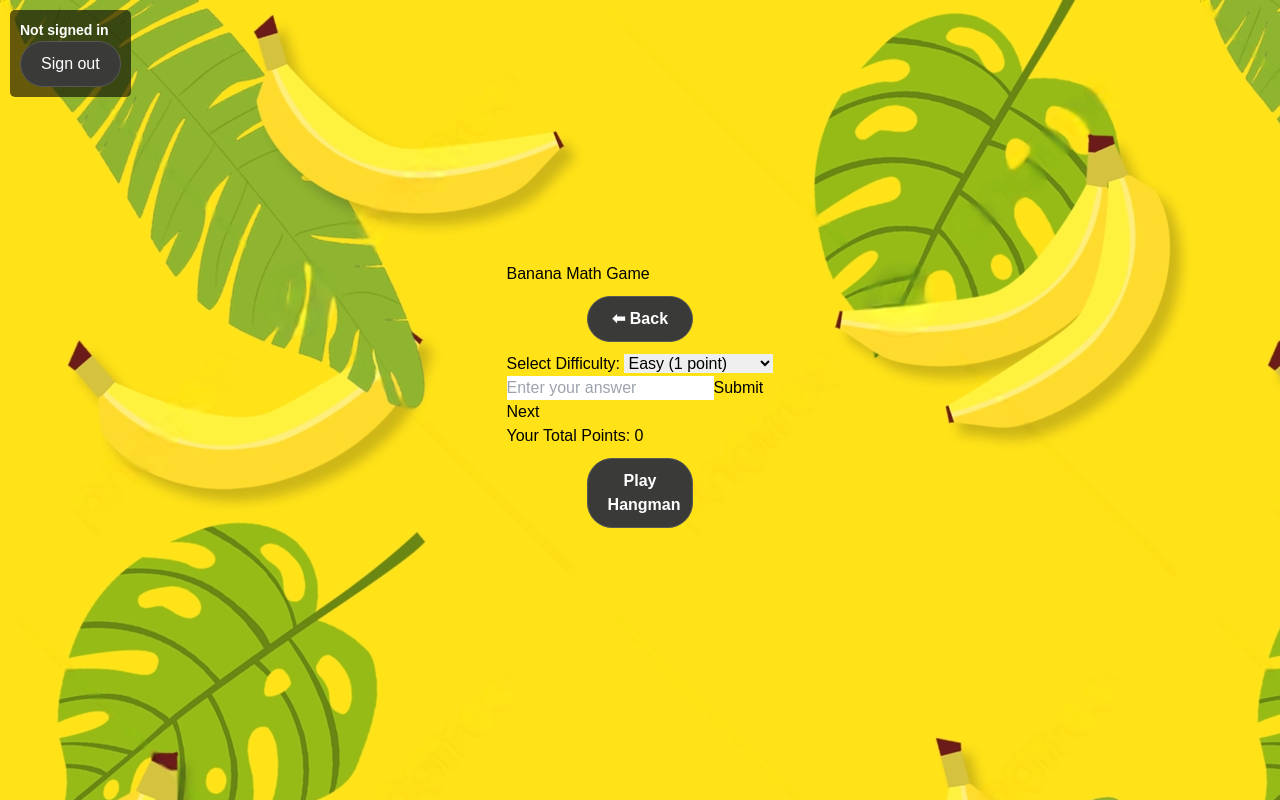
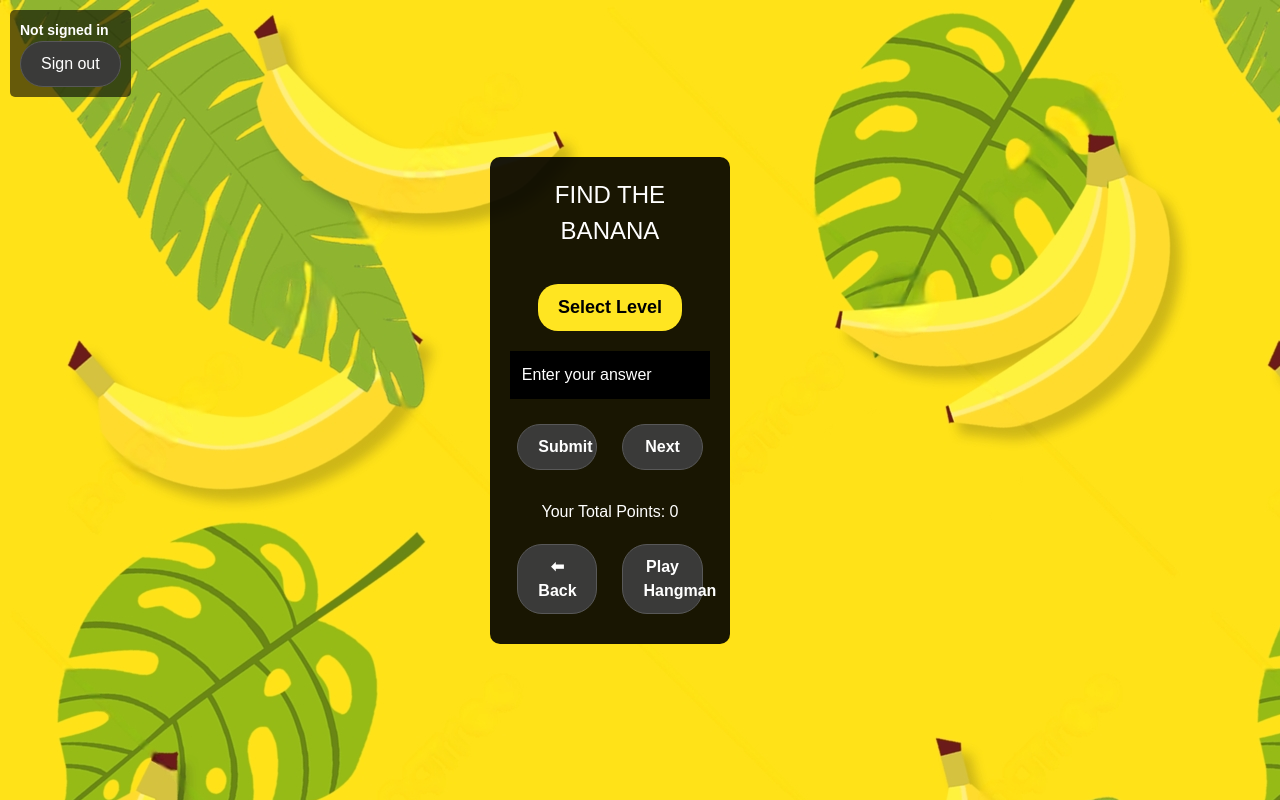
Before and after one commit to Abdul1013Faththah/hang-with-banana, a Next.js app: page /game in a window 1280 px wide. Built offline with nearby package versions, Linux system fonts and the light colour scheme; no server answers.

Commit message:
game page style and some bug fix have more to go

```diff
--- a/pages/_app.js
+++ b/pages/_app.js
@@ -3,6 +3,7 @@ import "../styles/hangman.css";
 import "../styles/header.css";
 import "../styles/leadersboard.css";
 import "../styles/levels.css";
+import "../styles/game.css"
 import { SessionProvider } from "next-auth/react";
 import { useRouter } from "next/router";
 import Header from "../components/Header";
--- a/pages/game.js
+++ b/pages/game.js
@@ -16,7 +16,9 @@ export default function Game() {
   const [points, setPoints] = useState(session?.user?.points || 0);
   const [message, setMessage] = useState("");
   const router = useRouter();
+  const { level } = router.query;
   const [showLoginPrompt, setShowLoginPrompt] = useState(false);
+  const [showPointsPopup, setShowPointsPopup] = useState(false);
 
   useEffect(() => {
     const storedGuest = sessionStorage.getItem("guest");
@@ -32,7 +34,7 @@ export default function Game() {
         .then((res) => res.json())
         .then((data) => {
           if (data.points !== undefined) {
-            setPoints(data.points); // Set points from database
+            setPoints(data.points);
           }
         })
         .catch((error) => console.error("Error fetching points:", error));
@@ -40,11 +42,14 @@ export default function Game() {
   }, [session]);
 
   useEffect(() => {
-    if (difficulty !== "easy") {
-      setTimeLeft(difficultySettings[difficulty].time);
+    if (level && difficultySettings[level]) {
+      setDifficulty(level);
+      if (level !== "easy") {
+        setTimeLeft(difficultySettings[level].time);
+      }
     }
     fetchNewQuestion();
-  }, [difficulty]);
+  }, [level]);
 
   useEffect(() => {
     if (timeLeft !== null && timeLeft > 0) {
@@ -62,24 +67,21 @@ export default function Game() {
   };
 
   const handlePlayHangman = () => {
-    if (!session) {
-      setShowLoginPrompt(true); // Ask guest to log in
-    } else if (points < 10) {
-      alert("You need at least 10 points to play Hangman!");
+    if (!session && !guest) {
+      setShowLoginPrompt(true);
+    } else if (points < 10 && !guest) {
+      setShowPointsPopup(true);
+    } else if (guest) {
+      setShowLoginPrompt(true);
     } else {
       router.push("/hangman");
     }
   };
 
-   const handleSignOut = async () => {
+  const handleGuestSignOut = async () => {
     sessionStorage.clear();
     localStorage.clear();
-
-      if (session) {
-        await signOut({ callbackUrl: "/" });
-      } else {
     router.push("/");
-      }
   };
 
   async function fetchNewQuestion() {
@@ -96,6 +98,11 @@ export default function Game() {
   }
 
   async function handleSubmit() {
+    if (timeLeft === 0) {
+      setMessage("Time's up!");
+      return;
+    }
+
     if (parseInt(userAnswer) === correctAnswer) {
       const earnedPoints = difficultySettings[difficulty].points;
       setPoints(points + earnedPoints);
@@ -127,48 +134,55 @@ export default function Game() {
   return (
     <div className="game-page">
       <div className="game-container">
-        <h1>Banana Math Game</h1>
-        <button className="back-btn" onClick={() => router.back()}>
-            ⬅ Back
+        <h1>FIND THE BANANA</h1>
+          <div className="game-buttons">
+            <button className="select-level-btn" onClick={() => router.push("/levels")}>
+              Select Level
             </button>
-        <div>
-          <label>Select Difficulty: </label>
-          <select value={difficulty} onChange={(e) => setDifficulty(e.target.value)}>
-            <option value="easy">Easy (1 point)</option>
-            <option value="medium">Medium (2 points)</option>
-            <option value="hard">Hard (3 points)</option>
-          </select>
           </div>
 
+          <div>
             {difficulty !== "easy" && <p>Time Left: {timeLeft}s</p>}
-
+          </div>
           <div className="image-container">
             {imageUrl && <img src={imageUrl} alt="Math Question" />}
           </div>
 
+          <div className="answer-section">
               <input
                   type="number"
                   placeholder="Enter your answer"
                   value={userAnswer}
                   onChange={(e) => setUserAnswer(e.target.value)}
+                  disabled={timeLeft === 0}
               />
-        <button onClick={handleSubmit}>Submit</button>
+
+              <div className="button-group">
+                  <button className="hangman-btn" onClick={handleSubmit} disabled={timeLeft === 0} >Submit</button>
+                  <button className="hangman-btn" onClick={fetchNewQuestion}>Next</button>
+              </div>
 
               <p>{message}</p>
-
-        <button onClick={fetchNewQuestion}>Next</button>
-
               <p>Your Total Points: {points}</p>
 
-        <button className="hangman-btn" onClick={handlePlayHangman}>
-          Play Hangman
-        </button>
+              <div className="button-group">
+                  <button className="back-btn" onClick={() => router.back()}>⬅ Back</button>
+                  <button className="hangman-btn" onClick={handlePlayHangman}>Play Hangman</button>
+              </div>
+          </div>
 
         {showLoginPrompt && (
           <div className="popup">
-            <p>You need to log in to play Hangman.</p>
-            <button onClick={() => router.push("/")}>Log in</button>
-            <button onClick={() => setShowLoginPrompt(false)}>Cancel</button>
+            <p>You need to Signup or Login with Google to play Hangman.</p>
+            <button className="link"  onClick={guest ? handleGuestSignOut : () => router.push("/")}>Log in</button>
+            <button className="back-btn" onClick={() => setShowLoginPrompt(false)}>Cancel</button>
+          </div>
+        )}
+
+        {showPointsPopup && (
+          <div className="popup">
+            <p>You need at least 10 points to play Hangman!</p>
+            <button className="back-btn" onClick={() => setShowPointsPopup(false)}>OK</button>
           </div>
         )}
 
--- /dev/null
+++ b/styles/game.css
@@ -0,0 +1,85 @@
+    .game-container {
+        background: rgba(0, 0, 0, 0.9);
+        color: white;
+        padding: 20px;
+        border-radius: 10px;
+        width: 80%;
+        text-align: center;
+    }
+
+    .game-container h1 {
+        font-size: 24px;
+        margin-bottom: 15px;
+        color: white;
+    }
+
+    .game-buttons {
+        margin-top: 10px;
+    }
+
+    .select-level-btn {
+        background: #ffe521;
+        color: black;
+        font-size: 18px;
+        font-weight: bold;
+        padding: 10px 20px;
+        border: none;
+        border-radius: 20px;
+        cursor: pointer;
+        margin-top: 20px;
+        transition: all 0.3s ease;
+    }
+
+    .select-level-btn:hover {
+        background: #ffeb51;
+        transform: scale(1.05);
+    }
+
+    .timer-container {
+        margin: 15px 0;
+        font-size: 16px;
+    }
+
+    .image-container img {
+        padding: 10px;
+        object-fit: contain;
+        border-radius: 10px;
+        margin: 10px 0;
+    }
+
+    .answer-section {
+        display: flex;
+        flex-direction: column;
+        align-items: center;
+        gap: 10px;
+        margin-top: 15px;
+        width: 100%;
+    }
+
+    .answer-section input {
+        width: 100%;
+        padding: 12px;
+        margin: 5px 0;
+        border: none;
+        background-color: black;
+        color: white;
+        font-size: 16px;
+        outline: none;
+        text-align: left;
+        transition: all 0.3s ease;
+    }
+
+    .answer-section input::placeholder{
+        color: white;
+    }
+
+    .answer-section input:hover{
+        transform: scale(1.05);
+    }
+
+    .button-group {
+        display: flex;
+        justify-content: center;
+        gap: 10px;
+        width: 100%;
+    }
--- a/styles/hangman.css
+++ b/styles/hangman.css
@@ -6,8 +6,8 @@
   text-align: center;
   font-family: Arial, sans-serif;
   padding: 20px;
-  background-color: #ffeb3b; /* Matching global background */
-  color: #171717; /* Dark foreground */
+  background-color: #ffeb3b;
+  color: #171717;
   min-height: 100vh;
   display: flex;
   flex-direction: column;
--- a/styles/leadersboard.css
+++ b/styles/leadersboard.css
@@ -81,8 +81,10 @@
     border-radius: 20px;
     cursor: pointer;
     margin-top: 20px;
+    transition: all 0.3s ease;
 }
 
 .play-game-btn:hover {
     background: #ffeb51;
+    transform: scale(1.05);
 }
```
Lines whose indentation alone changed are shown as unchanged.
